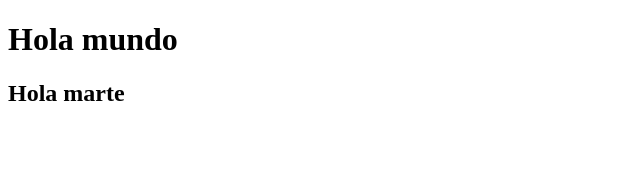
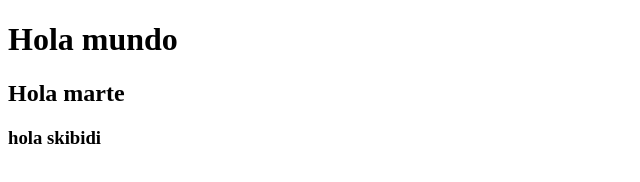
Before and after one commit to beztao01/webtest, a plain HTML site: page index.html in a window 1280 px wide. Shown: the whole page, without its empty margins (0-640 px from the left). Drawn offline with Linux system fonts and the light colour scheme.

Commit message:
h3 skibidi

```diff
--- a/index.html
+++ b/index.html
@@ -8,5 +8,6 @@
 <body>
     <h1>Hola mundo</h1>
     <h2>Hola marte</h2>
+    <h3>hola skibidi</h3>
 </body>
 </html>
```
